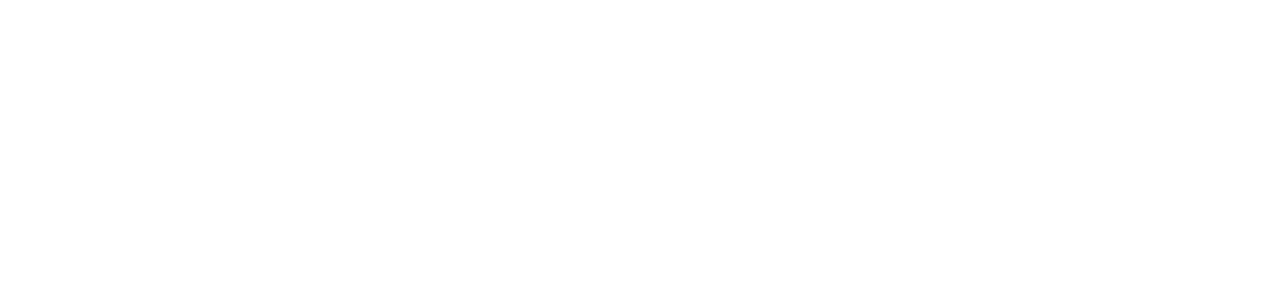
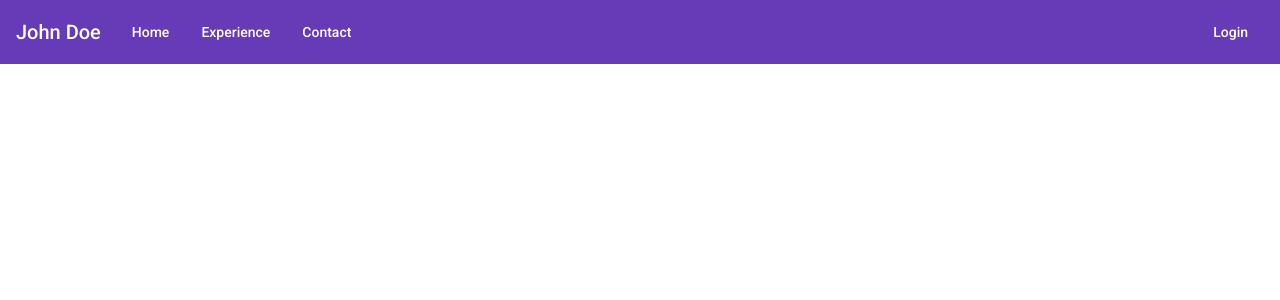
Before and after one commit to gurneetbhatia/dsc-series-personal-site-v1, an Angular app: page / in a window 1280 px wide. Shown: the top 300 px of the page. Built offline with nearby package versions, Linux system fonts and the light colour scheme.

Commit message:
feat: basic navbar template

```diff
--- a/src/app/app.module.ts
+++ b/src/app/app.module.ts
@@ -1,5 +1,7 @@
 import { BrowserModule } from '@angular/platform-browser';
 import { NgModule } from '@angular/core';
+import { MatToolbarModule } from '@angular/material/toolbar';
+import { MatButtonModule } from '@angular/material/button';
 
 import { AppRoutingModule } from './app-routing.module';
 import { AppComponent } from './app.component';
@@ -14,7 +16,9 @@
   imports: [
     BrowserModule,
     AppRoutingModule,
-    BrowserAnimationsModule
+    BrowserAnimationsModule,
+    MatToolbarModule,
+    MatButtonModule
   ],
   providers: [],
   bootstrap: [AppComponent]
--- a/src/app/common/navbar/navbar.component.css
+++ b/src/app/common/navbar/navbar.component.css
@@ -0,0 +1,11 @@
+.distant-spacer {
+    flex: 1 1 auto;
+}
+
+.nav-links {
+    margin-left: 15px;
+}
+
+.navbar {
+    min-width: 180px;
+}
--- a/src/app/common/navbar/navbar.component.html
+++ b/src/app/common/navbar/navbar.component.html
@@ -0,0 +1,10 @@
+<mat-toolbar color="primary">
+    <span>John Doe</span>
+    <div class="nav-links">
+        <a mat-button>Home</a>
+        <a mat-button>Experience</a>
+        <a mat-button>Contact</a>
+    </div>
+    <span class="distant-spacer"></span>
+    <a mat-button>Login</a>
+</mat-toolbar>
```
